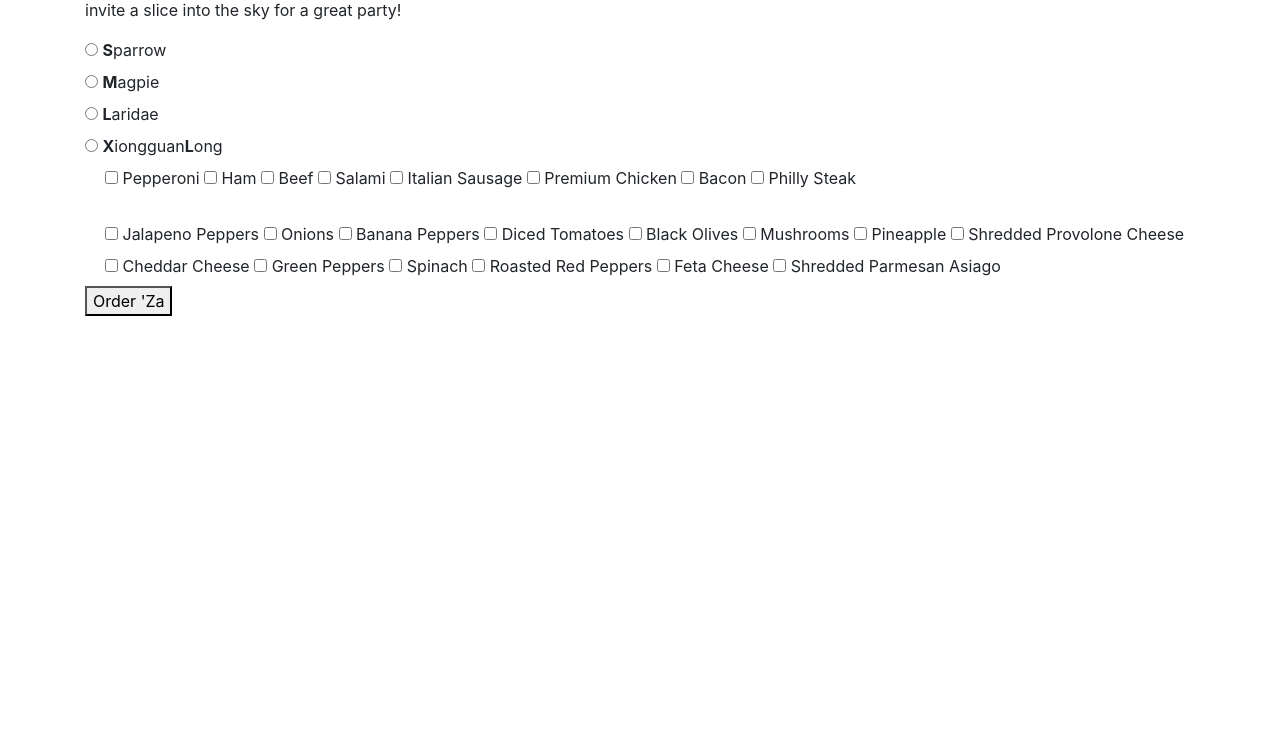
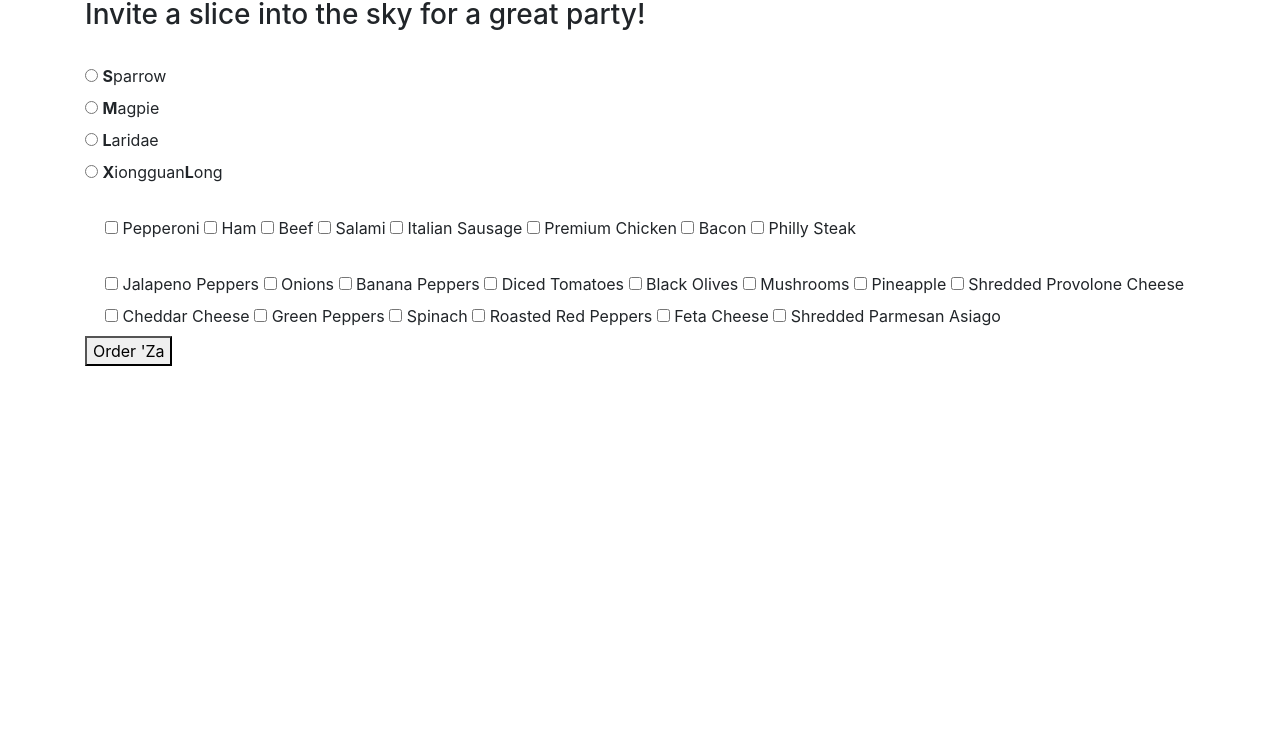
Before and after one commit to Thisisjameswyn/pizza-parlor, a plain HTML site: page index.html in a window 1280 px wide. Shown: the part 58-800 px from the top of the page. Drawn offline with Linux system fonts and the light colour scheme.

Commit message:
add final HTML edits

```diff
--- a/index.html
+++ b/index.html
@@ -13,7 +13,7 @@
 <body>
   <div class="container">
     <h1>Baron Galleyner's Pizza Party in the Sky</h1>
-    <p>invite a slice into the sky for a great party!</p>
+    <h3>Invite a slice into the sky for a great party!</h3><br>
     <form id="submit">
       <div id="sizeSelect">
         <input type="radio" id="small" name="size" value="4">
@@ -24,7 +24,7 @@
         <label for="large"><strong>L</strong>aridae</label><br>
         <input type="radio" id="xl" name="size" value="8">
         <label for="xl"><strong>X</strong>iongguan<strong>L</strong>ong</label><br>
-      </div>
+      </div><br>
       <div class="form-check">
         <div id="meatSelect">
           <input type="checkbox" id="meat1" name="meats" value="3">
```
